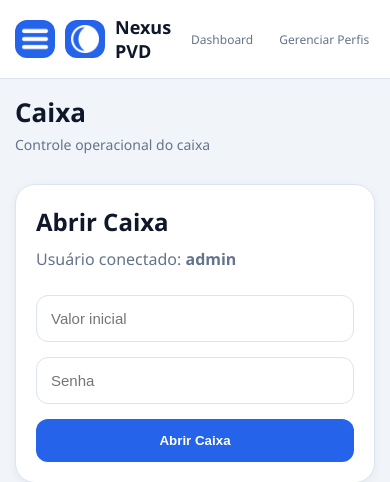
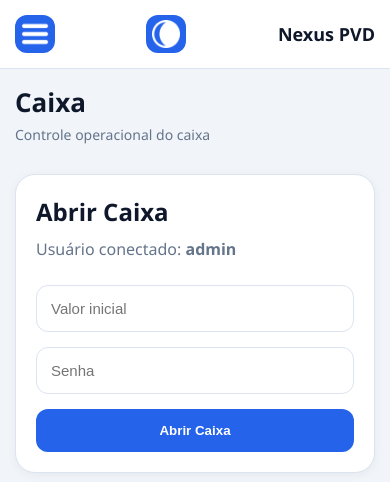
Before and after one commit to Tenorio7z/sistema-vendas, a Flask app: page /caixa in a window 390 px wide. Shown: the top 482 px of the page. Run offline with Flask 3, Linux system fonts and the light colour scheme; a user stored in the database is signed in; data that the repository does not hold is empty; some libraries are stand-ins or nearby versions.

Commit message:
ai meu cu moreno

```diff
--- a/static/css/base.css
+++ b/static/css/base.css
@@ -541,16 +541,35 @@ RESPONSIVO
     }
 
     .sidebar nav{
-        display: flex;
-        gap: 10px;
-        overflow-x: auto;
+    position: absolute;
+    top: 70px;
+    left: 15px;
+    right: 15px;
+    background: var(--card);
+    border: 1px solid var(--border);
+    border-radius: 16px;
+    padding: 10px;
+    display: flex;
+    flex-direction: column;
+    gap: 8px;
+
+    opacity: 0;
+    pointer-events: none;
+    transform: translateY(-10px);
+    transition: .3s;
+}
+
+    .sidebar.aberta nav{
+        opacity: 1;
+        pointer-events: all;
+        transform: translateY(0);
     }
 
     .sidebar a{
-        white-space: nowrap;
-        font-size: 13px;
-        padding: 10px 12px;
-    }
+    width: 100%;
+    font-size: 14px;
+    padding: 12px;
+}
 
     /* =========================
        BOTÃO MENU
--- a/templates/layout.html
+++ b/templates/layout.html
@@ -161,15 +161,24 @@
         // sidebar toggle
         toggle.addEventListener("click", () => {
 
-            sidebar.classList.toggle("fechada")
+            if (window.innerWidth <= 900) {
+                sidebar.classList.toggle("aberta")
+            } else {
+                sidebar.classList.toggle("fechada")
+            }
 
-            if (sidebar.classList.contains("fechada")) {
+            if (
+                sidebar.classList.contains("fechada") ||
+                sidebar.classList.contains("aberta")
+            ) {
                 menuIcon.src = "/static/img/menu-fechado.png"
             } else {
                 menuIcon.src = "/static/img/menu-aberto.png"
             }
 
         })
+
+
 
 
         // função do tema (ÚNICA)
```
